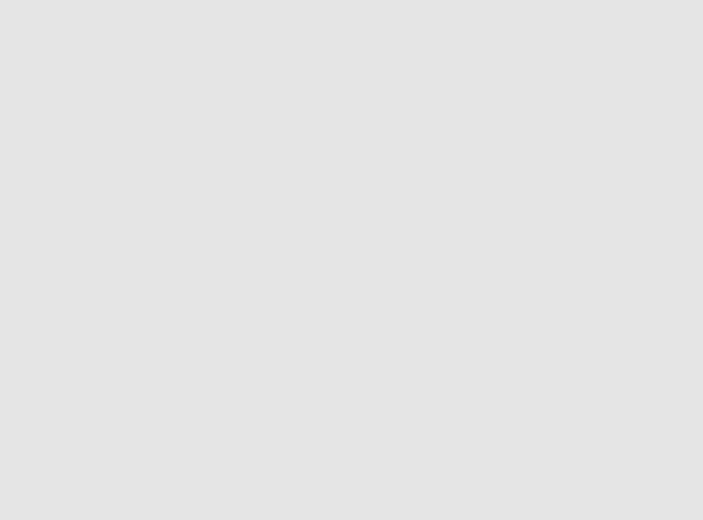
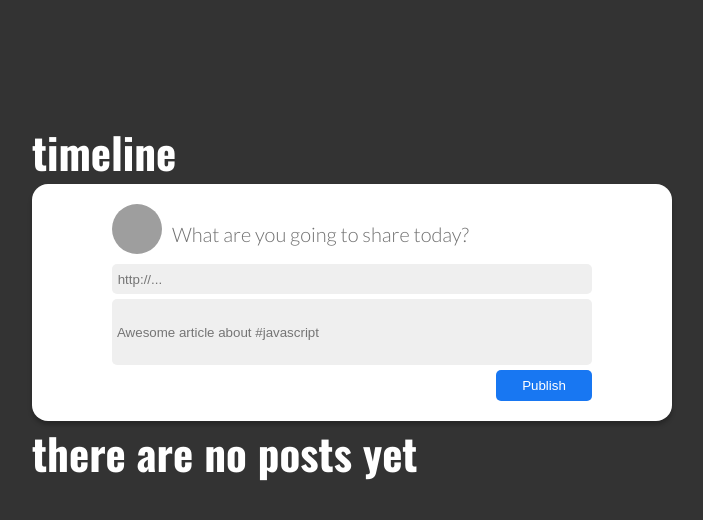
Before and after one commit to Marcio-VOT/Linkr-front, a React (Create React App) app: page /home in a window 1280 px wide. Before the commit this address had no page. Shown: the top 520 px of the page, without its empty margins (288-991 px from the left). Built offline with nearby package versions, Linux system fonts and the light colour scheme; grey boxes are pictures that could not be loaded.

Commit message:
componente estilizado para cadastrar um novo post

```diff
--- a/src/App.js
+++ b/src/App.js
@@ -3,6 +3,7 @@ import GlobalStyleComponent from "./styles/GlobalStyle";
 import { BrowserRouter, Routes, Route } from "react-router-dom";
 import Signup from "./pages/Signup/Signup";
 import Login from "./pages/Login/Login";
+import HomePage from "./pages/HomePage/HomePage";
 
 export default () => {
   return (
@@ -11,6 +12,7 @@ export default () => {
       <Routes>
         <Route path="/" element={<Login/>} />
         <Route path="/signup" element={<Signup />} />
+        <Route path="/home" element={<HomePage/>}/>
       </Routes>
     </BrowserRouter>
   );
--- /dev/null
+++ b/src/comps/PostForm.js
@@ -0,0 +1,109 @@
+import styled, { StyledComponent } from "styled-components";
+
+export default function PostForm(){
+    return(
+        <PostFormContainer>
+            <FormContent>
+                <CustomerData>
+                    <img src="https://static.wikia.nocookie.net/meme/images/7/72/Irineu.png/revision/latest?cb=20170223020835&path-prefix=pt-br"/>
+                    <p>What are you going to share today?</p>
+                </CustomerData>
+                <form data-test="publish-box">
+                    <input
+                        className="link-input"
+                        type="url"
+                        id='url'
+                        placeholder=' http://...'
+                        required
+                        name='url'
+                        data-test='link'
+                    />
+                    <input
+                        className="description-input"
+                        type="text"
+                        id='description'
+                        placeholder=' Awesome article about #javascript'
+                        required
+                        name='description'
+                        data-test='description'
+                    />
+
+                    <button
+                        type='submit'
+                        data-test='publish-btn'>Publish</button>
+                </form>
+            </FormContent>
+        </PostFormContainer>
+    )
+}
+
+const PostFormContainer = styled.div`
+    display: flex;
+    justify-content: center;
+    width: 100%;
+    padding: 20px;
+    background: #FFFFFF;
+    box-shadow: 0px 4px 4px rgba(0, 0, 0, 0.25);
+    border-radius: 16px;
+`
+
+const FormContent = styled.div`
+    display: flex;
+    flex-direction: column;
+    width: 80%;
+
+    form{
+        width: 100%;
+        display: flex;
+        flex-direction: column;
+        align-items: flex-end;
+
+        input{
+            width: 100%;
+            background: #EFEFEF;
+            border-radius: 5px;
+            border: none;
+            margin-bottom: 5px;
+        }
+
+        .link-input{
+            height: 30px;
+        }
+
+        .description-input{
+            height: 66px;
+        }
+
+        button{
+            width: 20%;
+            height: 31px;
+            color: #FFFFFF;
+            background: #1877F2;
+            border-radius: 5px;
+            border: none;
+        }
+    }
+`
+
+const CustomerData = styled.div`
+    display: flex;
+    align-items: center;
+
+    img{
+        width: 50px;
+        height: 50px;
+        border-radius: 26.5px;
+        margin-right: 10px;
+        margin-bottom: 10px;
+    }
+
+    p{
+        font-family: 'Lato';
+        font-style: normal;
+        font-weight: 300;
+        font-size: 20px;
+        line-height: 24px;
+
+        color: #707070;
+    }
+`
--- a/src/pages/HomePage/HomePage.js
+++ b/src/pages/HomePage/HomePage.js
@@ -0,0 +1,38 @@
+import { Link } from "react-router-dom";
+import styled, { StyledComponent } from "styled-components";
+import PostForm from "../../comps/PostForm.js";
+
+export default function HomePage(){
+    return(
+        <HomePageContainer>
+            <TimeLineContent>
+                <h1>timeline</h1>
+                <PostForm />
+                <h1>there are no posts yet</h1>
+            </TimeLineContent>
+        </HomePageContainer>
+    )
+}
+
+const HomePageContainer = styled.div`
+    display: flex;
+    justify-content: center;
+    width: 100%;
+    height: 100vh;
+    display: flex;
+    background-color: #333333;
+
+    h1{
+        font-family: 'Oswald';
+        font-style: normal;
+        font-weight: 700;
+        font-size: 43px;
+        line-height: 64px;
+        color: #FFFFFF;
+    }
+`
+
+const TimeLineContent = styled.div`
+    margin-top: 120px;
+    width: 50%;
+`
```
Also changed, not shown: 1 other file (tests, documents, lock files or other folders).
